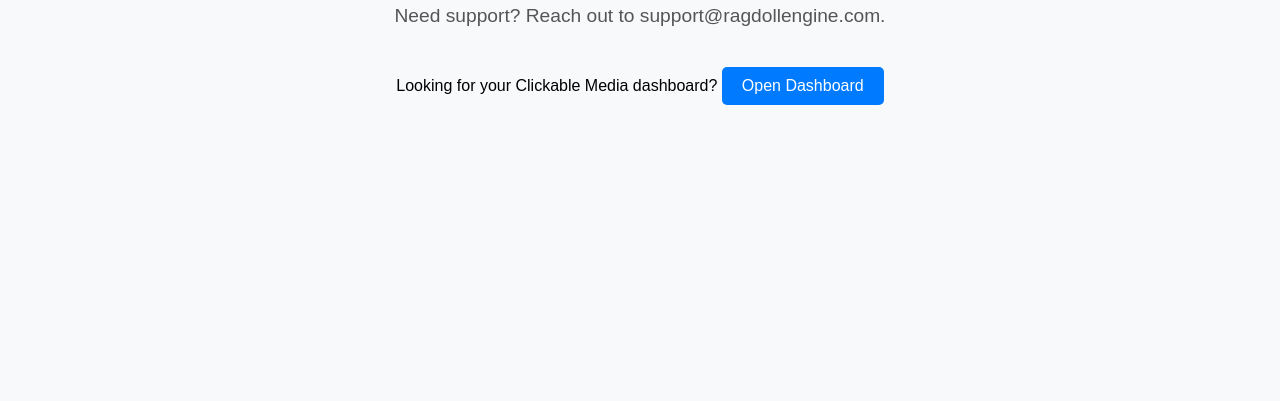
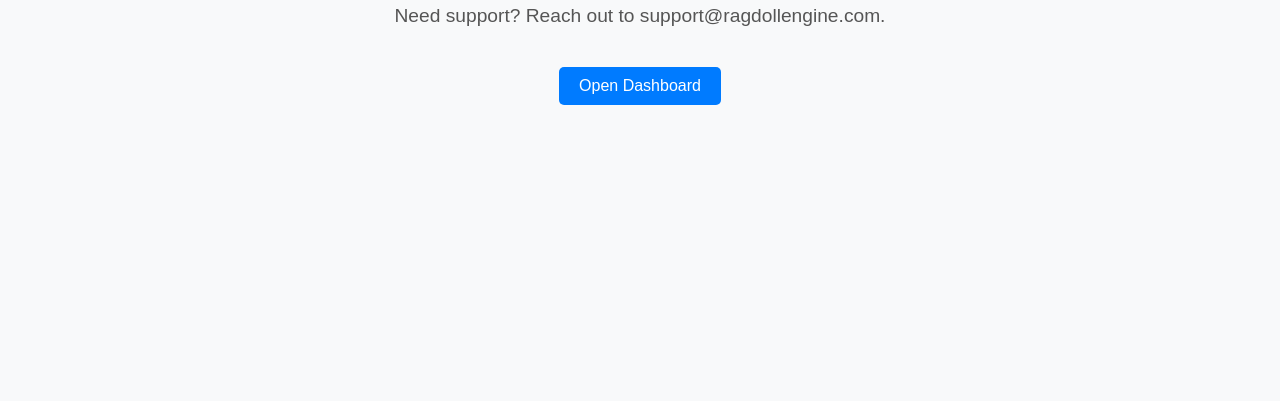
Before and after one commit to byteonixeurope/byteonixeurope.github.io, a plain HTML site: page index.html in a window 1280 px wide. Shown: the part 399-800 px from the top of the page. Drawn offline with Linux system fonts and the light colour scheme.

Commit message:
Update index.html

```diff
--- a/index.html
+++ b/index.html
@@ -3,7 +3,7 @@
 <head>
 <meta charset="UTF-8">
 <meta name="viewport" content="width=device-width, initial-scale=1.0">
-<title>Stunning Webpage</title>
+<title>Ragdoll Engine</title>
 <style>
   body {
     font-family: Arial, sans-serif;
@@ -47,8 +47,7 @@
 <div class="container">
   <h1>Welcome to the Ragdoll Engine official website.</h1>
   <p>Need support? Reach out to support@ragdollengine.com.</p>
-  <p2>Looking for your Clickable Media dashboard?</p2>
-  <a href="#" class="button">Open Dashboard</a>
+  <a href="clickablemedia/signin" class="button">Open Dashboard</a>
 </div>
 
 </body>
```
